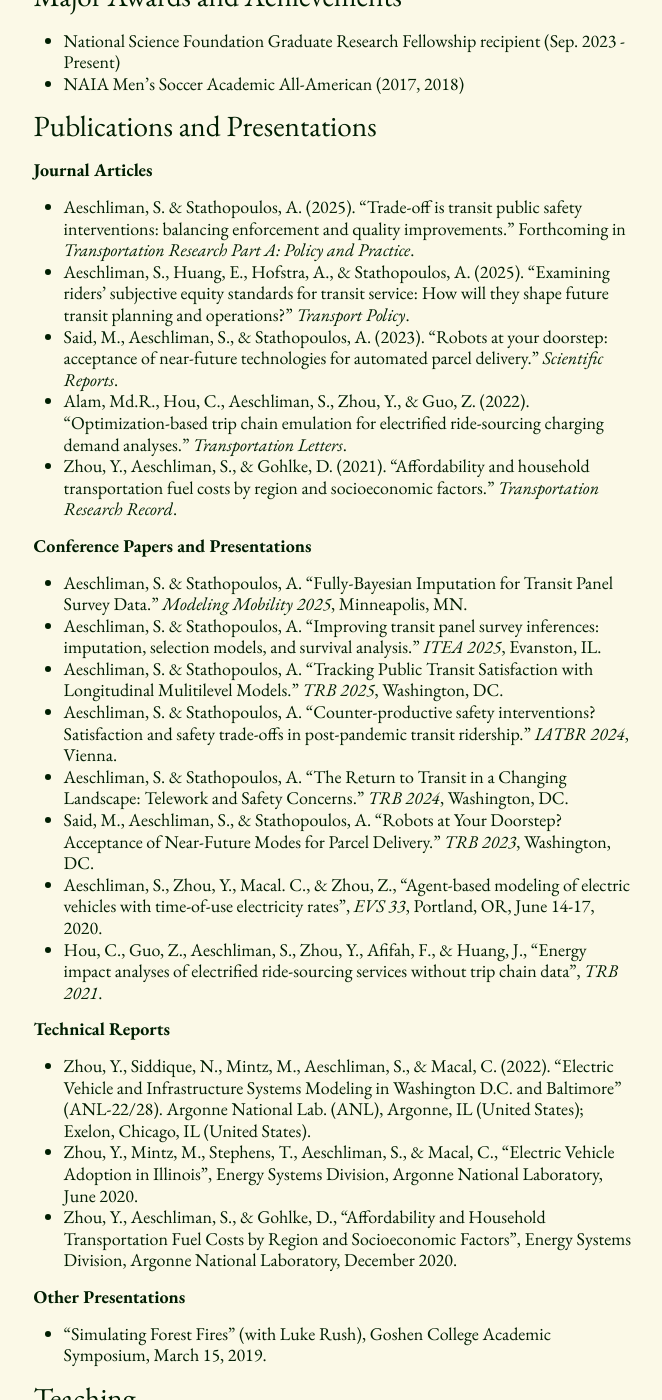
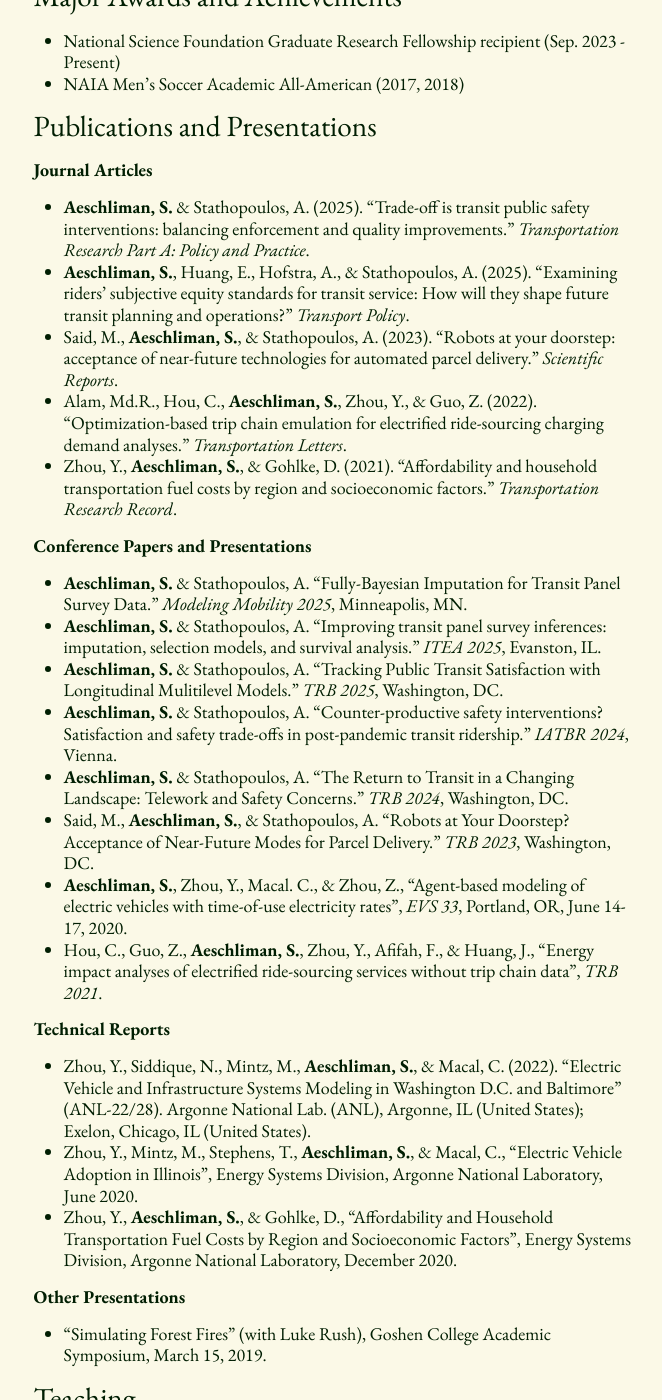
Before and after one commit to s-aeschliman/s-aeschliman.github.io, a Jekyll site: the page built from docs/cv.md, in a window 1280 px wide and 1400 px high, scrolled down 536 px. Shown: the whole window, without its empty margins (278-940 px from the left). Built offline with Jekyll 4.4.1, drawn with Linux system fonts in a browser that asks for light colours; some web fonts are replaced.

Commit message:
small cv updates

```diff
--- a/docs/cv.md
+++ b/docs/cv.md
@@ -23,36 +23,36 @@ B.A., Physics, minor in Mathematics (2019)
 
 ### Publications and Presentations
 **Journal Articles**<br>
-* Aeschliman, S. & Stathopoulos, A. (2025). "Trade-off is transit public safety interventions: balancing enforcement and quality improvements." Forthcoming in *Transportation Research Part A: Policy and Practice*.
-* Aeschliman, S., Huang, E., Hofstra, A., & Stathopoulos, A. (2025). "Examining riders' subjective equity standards for transit service: How will they shape future transit planning and operations?" *Transport Policy*.
-* Said, M., Aeschliman, S., & Stathopoulos, A. (2023). “Robots at your doorstep: acceptance of near-future
+* **Aeschliman, S.** & Stathopoulos, A. (2025). "Trade-off is transit public safety interventions: balancing enforcement and quality improvements." *Transportation Research Part A: Policy and Practice*.
+* **Aeschliman, S.**, Huang, E., Hofstra, A., & Stathopoulos, A. (2025). "Examining riders' subjective equity standards for transit service: How will they shape future transit planning and operations?" *Transport Policy*.
+* Said, M., **Aeschliman, S.**, & Stathopoulos, A. (2023). “Robots at your doorstep: acceptance of near-future
 technologies for automated parcel delivery.” *Scientific Reports*.
-* Alam, Md.R., Hou, C., Aeschliman, S., Zhou, Y., & Guo, Z. (2022). “Optimization-based trip chain emulation for
+* Alam, Md.R., Hou, C., **Aeschliman, S.**, Zhou, Y., & Guo, Z. (2022). “Optimization-based trip chain emulation for
 electrified ride-sourcing charging demand analyses.” *Transportation Letters*.
-* Zhou, Y., Aeschliman, S., & Gohlke, D. (2021). “Affordability and household transportation fuel costs by region
+* Zhou, Y., **Aeschliman, S.**, & Gohlke, D. (2021). “Affordability and household transportation fuel costs by region
 and socioeconomic factors.” *Transportation Research Record*.
 
 **Conference Papers and Presentations**
-* Aeschliman, S. & Stathopoulos, A. "Fully-Bayesian Imputation for Transit Panel Survey Data." *Modeling Mobility 2025*, Minneapolis, MN.
-* Aeschliman, S. & Stathopoulos, A. "Improving transit panel survey inferences: imputation, selection models, and survival analysis." *ITEA 2025*, Evanston, IL.
-* Aeschliman, S. & Stathopoulos, A. "Tracking Public Transit Satisfaction with Longitudinal Mulitilevel Models." *TRB 2025*, Washington, DC.
-* Aeschliman, S. & Stathopoulos, A. "Counter-productive safety interventions? Satisfaction and safety trade-offs in post-pandemic transit ridership." *IATBR 2024*, Vienna.
-* Aeschliman, S. & Stathopoulos, A. “The Return to Transit in a Changing Landscape: Telework and Safety
+* **Aeschliman, S.** & Stathopoulos, A. "Fully-Bayesian Imputation for Transit Panel Survey Data." *Modeling Mobility 2025*, Minneapolis, MN.
+* **Aeschliman, S.** & Stathopoulos, A. "Improving transit panel survey inferences: imputation, selection models, and survival analysis." *ITEA 2025*, Evanston, IL.
+* **Aeschliman, S.** & Stathopoulos, A. "Tracking Public Transit Satisfaction with Longitudinal Mulitilevel Models." *TRB 2025*, Washington, DC.
+* **Aeschliman, S.** & Stathopoulos, A. "Counter-productive safety interventions? Satisfaction and safety trade-offs in post-pandemic transit ridership." *IATBR 2024*, Vienna.
+* **Aeschliman, S.** & Stathopoulos, A. “The Return to Transit in a Changing Landscape: Telework and Safety
 Concerns.” *TRB 2024*, Washington, DC.
-* Said, M., Aeschliman, S., & Stathopoulos, A. “Robots at Your Doorstep? Acceptance of Near-Future Modes for
+* Said, M., **Aeschliman, S.**, & Stathopoulos, A. “Robots at Your Doorstep? Acceptance of Near-Future Modes for
 Parcel Delivery.” *TRB 2023*, Washington, DC.
-* Aeschliman, S., Zhou, Y., Macal. C., & Zhou, Z., “Agent-based modeling of electric vehicles with time-of-use
+* **Aeschliman, S.**, Zhou, Y., Macal. C., & Zhou, Z., “Agent-based modeling of electric vehicles with time-of-use
 electricity rates”, *EVS 33*, Portland, OR, June 14-17, 2020.
-* Hou, C., Guo, Z., Aeschliman, S., Zhou, Y., Afifah, F., & Huang, J., “Energy impact analyses of electrified
+* Hou, C., Guo, Z., **Aeschliman, S.**, Zhou, Y., Afifah, F., & Huang, J., “Energy impact analyses of electrified
 ride-sourcing services without trip chain data”, *TRB 2021*.
 
 **Technical Reports**
-* Zhou, Y., Siddique, N., Mintz, M., Aeschliman, S., & Macal, C. (2022). “Electric Vehicle and Infrastructure
+* Zhou, Y., Siddique, N., Mintz, M., **Aeschliman, S.**, & Macal, C. (2022). “Electric Vehicle and Infrastructure
 Systems Modeling in Washington D.C. and Baltimore” (ANL-22/28). Argonne National Lab. (ANL), Argonne, IL
 (United States); Exelon, Chicago, IL (United States).
-* Zhou, Y., Mintz, M., Stephens, T., Aeschliman, S., & Macal, C., “Electric Vehicle Adoption in Illinois”, Energy
+* Zhou, Y., Mintz, M., Stephens, T., **Aeschliman, S.**, & Macal, C., “Electric Vehicle Adoption in Illinois”, Energy
 Systems Division, Argonne National Laboratory, June 2020.
-* Zhou, Y., Aeschliman, S., & Gohlke, D., “Affordability and Household Transportation Fuel Costs by Region and
+* Zhou, Y., **Aeschliman, S.**, & Gohlke, D., “Affordability and Household Transportation Fuel Costs by Region and
 Socioeconomic Factors”, Energy Systems Division, Argonne National Laboratory, December 2020.
 
 **Other Presentations**
```
